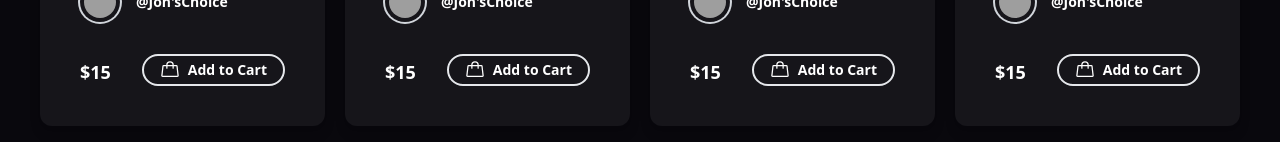
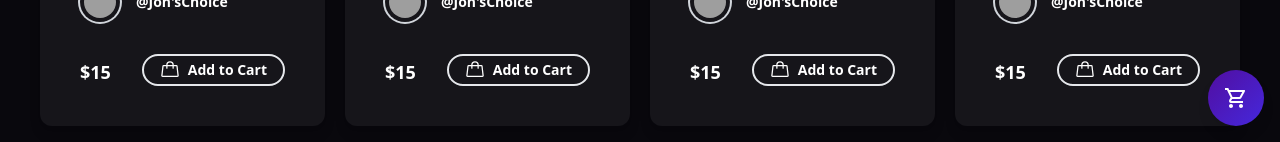
Before and after one commit to JonathanDabre/picture-marketplace, a React (Create React App) app: page / in a window 1280 px wide. Shown: the part 658-800 px from the top of the page. Built offline with nearby package versions, Linux system fonts and the light colour scheme; grey boxes are pictures that could not be loaded.

Commit message:
Easy cart navigation

```diff
--- /dev/null
+++ b/src/components/CartSymbol.jsx
@@ -0,0 +1,20 @@
+// components/CartSymbol.js
+import React from 'react';
+import { useNavigate } from 'react-router-dom';
+import { MdOutlineShoppingCart } from "react-icons/md";
+
+
+function CartSymbol() {
+  const navigate = useNavigate();
+
+  return (
+    <div
+      onClick={() => navigate('/cart')}
+      className="fixed bottom-4 right-4 bg-gradient-to-br from-[#510EA1] to-[#4528DC] text-white p-4 text-lg md:text-2xl rounded-full shadow-lg cursor-pointer flex items-center justify-center"
+    >
+      <MdOutlineShoppingCart />
+    </div>
+  );
+}
+
+export default CartSymbol;
--- a/src/pages/Home.jsx
+++ b/src/pages/Home.jsx
@@ -7,6 +7,7 @@ import 'react-toastify/dist/ReactToastify.css';
 import Picture from '../components/Picture';
 import Credits from "../components/Credits";
 import Banner from "../components/Banner";
+import CartSymbol from "../components/CartSymbol";
 
 function Home({ pictures, cartItems, setCartItems, addToCart, removeFromCart }) {
   const navigate = useNavigate();
@@ -79,6 +80,9 @@ function Home({ pictures, cartItems, setCartItems, addToCart, removeFromCart })
         </div>
       </div>
       <div className="">
+        <CartSymbol/>
+      </div>
+      <div className="">
         <Credits/>
       </div>
     </div>
```
